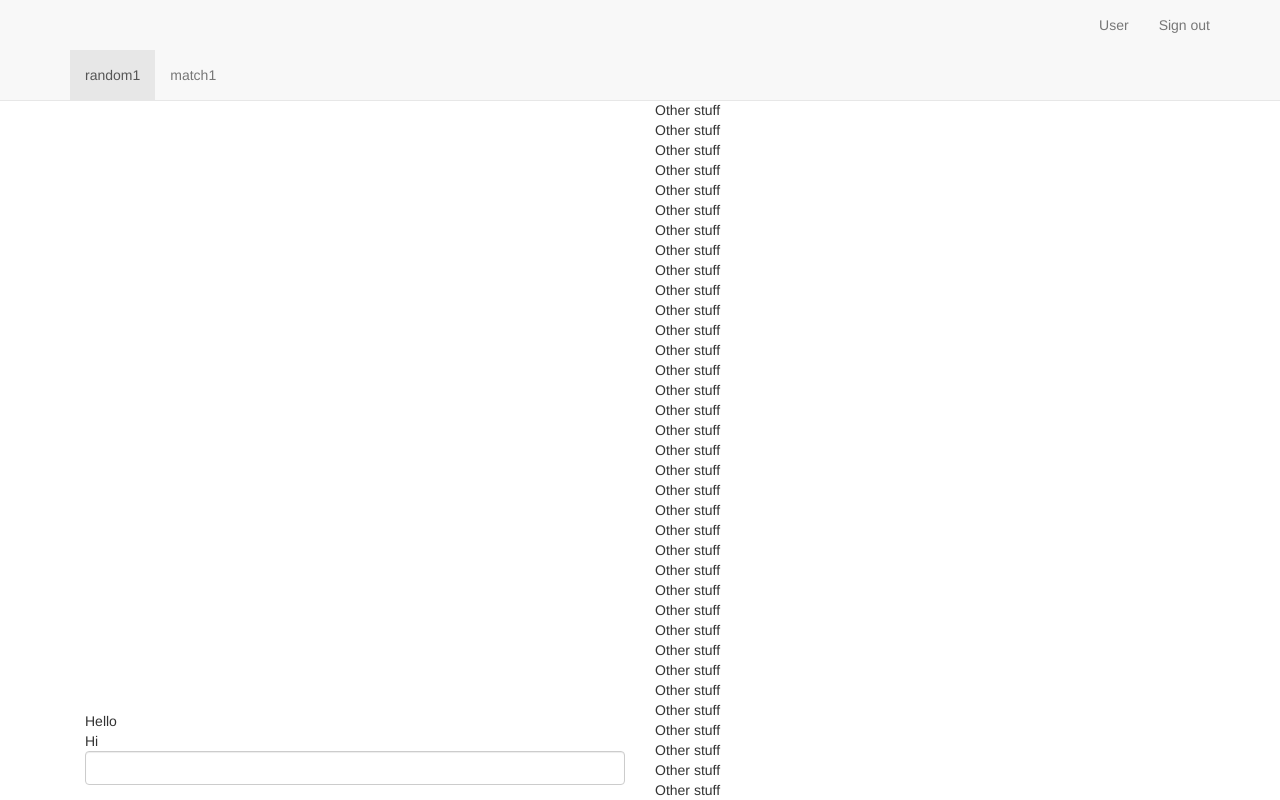
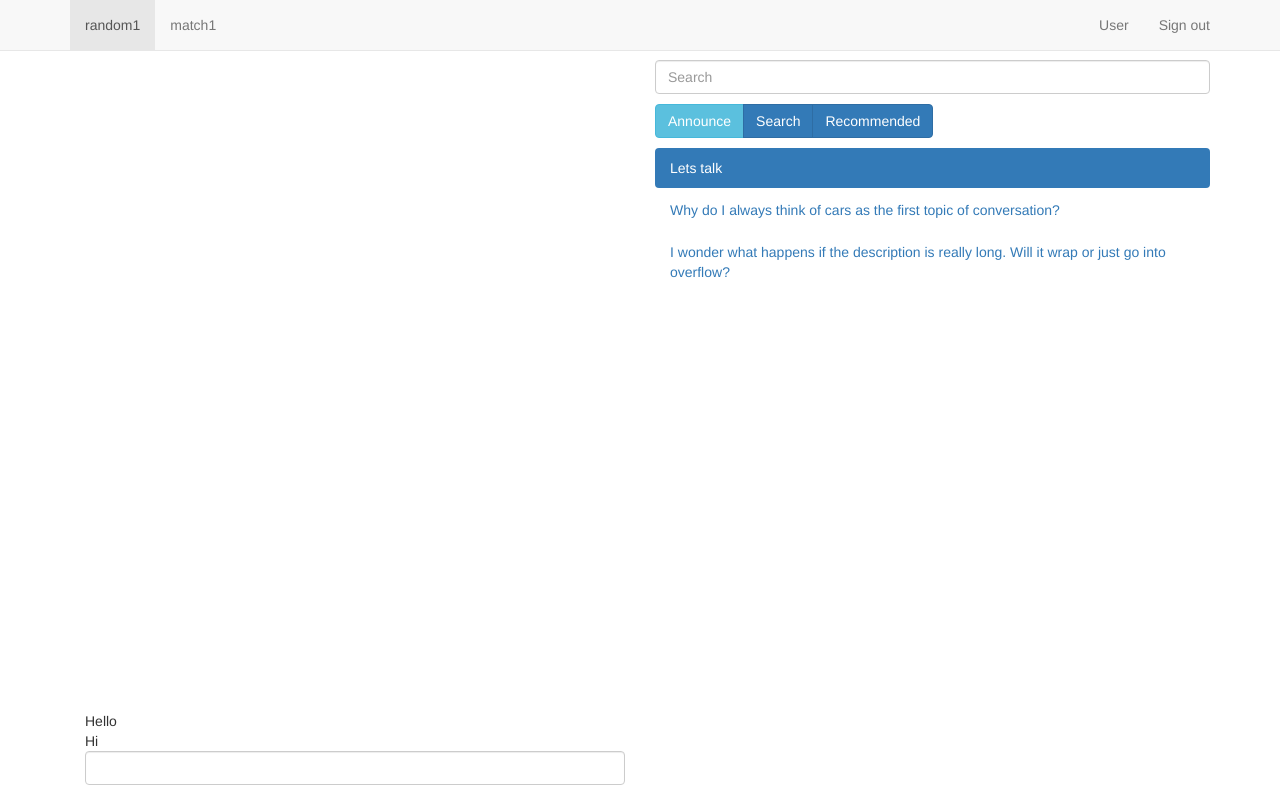
Before and after one commit to trezker/chat, a plain HTML site: page pages/index.html in a window 1280 px wide. Drawn offline with Linux system fonts and the light colour scheme.

Commit message:
Mocking up chat class and search

```diff
--- a/pages/index.html
+++ b/pages/index.html
@@ -14,9 +14,7 @@
             <li><a href="javaScript:void(0);">User</a></li>
             <li><a data-bind="click: sign_out" href="javaScript:void(0);">Sign out <span class="sr-only"></span></a></li>
           </ul>
-      </div>
-      <div class="container" id="chatlist">
-          <ul class="nav navbar-nav" data-bind="foreach: chats">
+          <ul id="chatlist" class="nav navbar-nav" data-bind="foreach: chats">
             <li data-bind="css: { active: $data == $root.chosenChat() },
             			   click: $root.goToChat"">
             	<a href="javaScript:void(0);">
@@ -47,53 +45,35 @@
 				</div>
 		    </div>
 		    <div id="other" class="col-md-6">
-		    	<div>Other stuff</div>
-		    	<div>Other stuff</div>
-		    	<div>Other stuff</div>
-		    	<div>Other stuff</div>
-		    	<div>Other stuff</div>
-		    	<div>Other stuff</div>
-		    	<div>Other stuff</div>
-		    	<div>Other stuff</div>
-		    	<div>Other stuff</div>
-		    	<div>Other stuff</div>
-		    	<div>Other stuff</div>
-		    	<div>Other stuff</div>
-		    	<div>Other stuff</div>
-		    	<div>Other stuff</div>
-		    	<div>Other stuff</div>
-		    	<div>Other stuff</div>
-		    	<div>Other stuff</div>
-		    	<div>Other stuff</div>
-		    	<div>Other stuff</div>
-		    	<div>Other stuff</div>
-		    	<div>Other stuff</div>
-		    	<div>Other stuff</div>
-		    	<div>Other stuff</div>
-		    	<div>Other stuff</div>
-		    	<div>Other stuff</div>
-		    	<div>Other stuff</div>
-		    	<div>Other stuff</div>
-		    	<div>Other stuff</div>
-		    	<div>Other stuff</div>
-		    	<div>Other stuff</div>
-		    	<div>Other stuff</div>
-		    	<div>Other stuff</div>
-		    	<div>Other stuff</div>
-		    	<div>Other stuff</div>
-		    	<div>Other stuff</div>
-		    	<div>Other stuff</div>
-		    	<div>Other stuff</div>
-		    	<div>Other stuff</div>
-		    	<div>Other stuff</div>
-		    	<div>Other stuff</div>
-		    	<div>Other stuff</div>
-		    	<div>Other stuff</div>
-		    	<div>Other stuff</div>
-		    	<div>Other stuff</div>
-		    	<div>Other stuff</div>
-		    	<div>Other stuff</div>
-		    	<div>Other stuff</div>
+		    	<div id="search_form">
+			    	<div>
+						<input type="text" class="form-control" data-bind="search" placeholder="Search"/>
+					</div>
+			 		<div class="btn-group">
+						<button data-bind="click: announce" class="btn btn-md btn-info">Announce</button>
+						<button data-bind="click: search" class="btn btn-md btn-primary">Search</button>
+						<button data-bind="click: recommend" class="btn btn-md btn-primary">Recommended</button>
+					</div>
+				</div>
+				<div id="search_results">
+					<ul class="nav nav-pills nav-stacked">
+						<li role="presentation" class="active">
+							<a href="javaScript:void(0);">
+								Lets talk
+							</a>
+						</li>
+						<li role="presentation">
+							<a href="javaScript:void(0);">
+								Why do I always think of cars as the first topic of conversation?
+							</a>
+						</li>
+						<li role="presentation">
+							<a href="javaScript:void(0);">
+								I wonder what happens if the description is really long. Will it wrap or just go into overflow?
+							</a>
+						</li>
+					</ul>
+				</div>
 		    </div>
 	    </div>
     </div>
--- a/public/source/css/index.css
+++ b/public/source/css/index.css
@@ -3,7 +3,7 @@ a {
 }
 
 #page {
-	padding-top: 100px;
+	padding-top: 50px;
 	height: 100%;
 }
 
@@ -20,6 +20,16 @@ a {
 }
 
 #other {
+	padding-top: 1rem;
 	overflow-y: auto;
 	height: 100%;
 }
+
+#search_form .btn-group {
+	width: 100%;
+	margin-top: 1rem;
+}
+
+#search_results {
+	padding-top: 1rem;
+}
```
Also changed, not shown: 1 other file.
